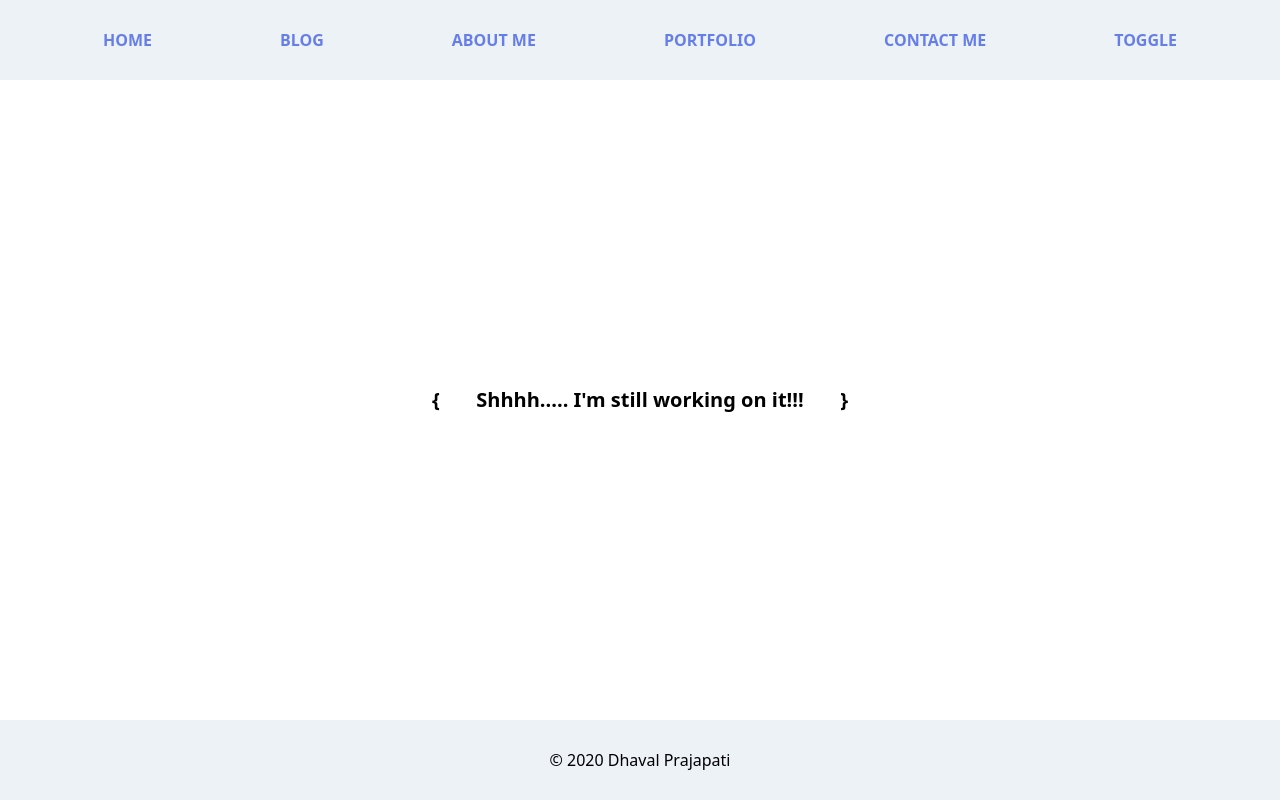
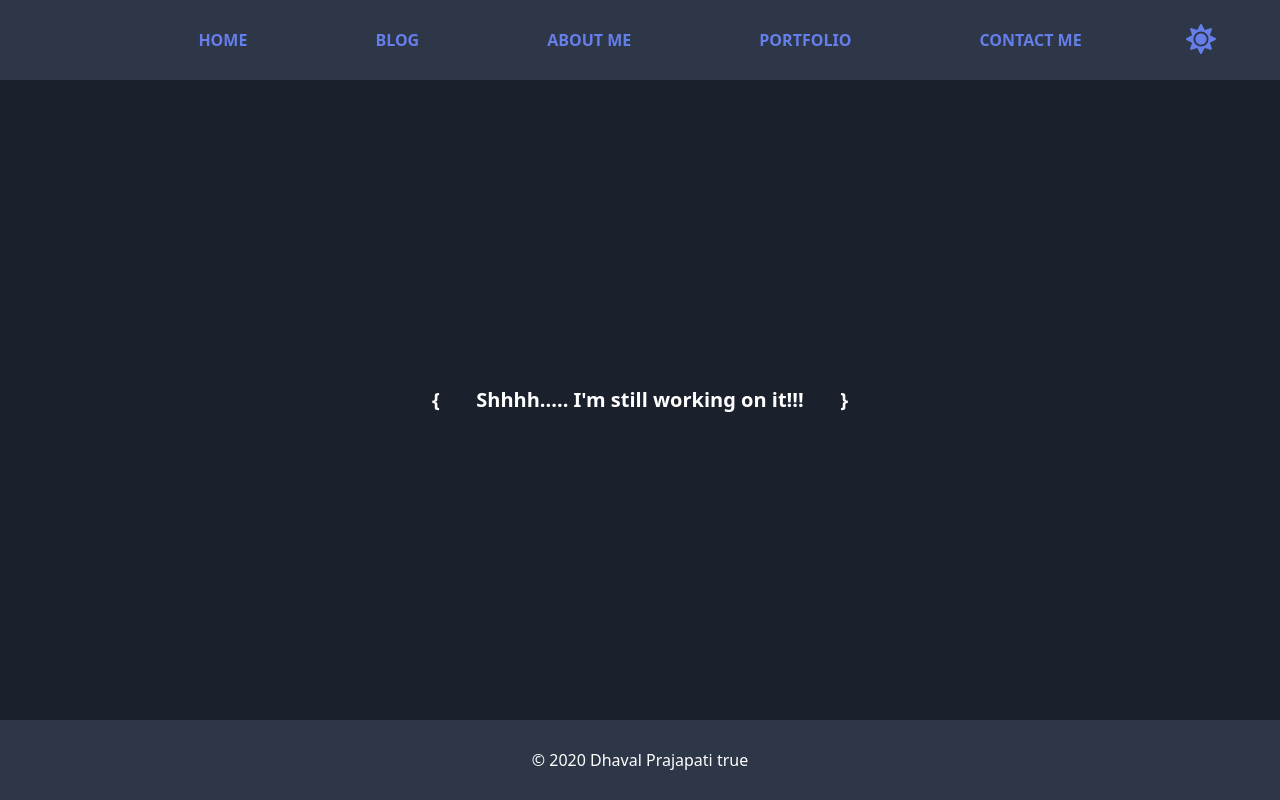
Before and after one commit to dhvl5/dhvl5-nuxt, a Nuxt app: page /blog in a window 1280 px wide. Built offline with nearby package versions, Linux system fonts and the light colour scheme.

Commit message:
dark-mode

```diff
--- a/assets/css/tailwind.css
+++ b/assets/css/tailwind.css
@@ -15,3 +15,7 @@
     --bg-background-secondary: #2D3748;
     --text-color: #ffffff;
 }
+
+.theme-bg {
+    transition: background-color .25s;
+}
--- a/layouts/default.vue
+++ b/layouts/default.vue
@@ -1,32 +1,50 @@
 <template>
-  <div class="bg-background-primary">
+  <div class="theme-bg bg-background-primary">
     <nuxt/>
-    <div class="flex flex-row justify-center items-center bg-background-secondary w-full h-20 fixed top-0">
+    <div class="theme-bg flex flex-row justify-center items-center bg-background-secondary w-full h-20 fixed top-0">
         <nuxt-link class="outline-none text-indigo-500 mx-16 font-bold transform ease-in-out duration-300 hover:text-indigo-300 text" to="/">HOME</nuxt-link>
         <nuxt-link class="outline-none text-indigo-500 mx-16 font-bold transform ease-in-out duration-300 hover:text-indigo-300 text" to="/blog">BLOG</nuxt-link>
         <nuxt-link class="outline-none text-indigo-500 mx-16 font-bold transform ease-in-out duration-300 hover:text-indigo-300 text" to="/about">ABOUT ME</nuxt-link>
         <nuxt-link class="outline-none text-indigo-500 mx-16 font-bold transform ease-in-out duration-300 hover:text-indigo-300 text" to="/portfolio">PORTFOLIO</nuxt-link>
         <nuxt-link class="outline-none text-indigo-500 mx-16 font-bold transform ease-in-out duration-300 hover:text-indigo-300 text" to="/contact">CONTACT ME</nuxt-link>
-        <a @click.prevent="toggleTheme" class="outline-none text-indigo-500 mx-16 font-bold transform ease-in-out duration-300 hover:text-indigo-300 text" href="#">TOGGLE</a>
+        <a @click.prevent="toggleTheme" class="fixed right-0 outline-none text-indigo-500 mx-16 font-bold hover:text-indigo-300 text" href="#">
+          <font-awesome-icon v-if="this.toggle" :icon="{ prefix: 'fas', iconName: 'sun' }" style="font-size: 30px"/>
+          <font-awesome-icon v-else :icon="{ prefix: 'fas', iconName: 'moon' }" style="font-size: 30px"/>
+        </a>
     </div>
-    <div class="flex flex-row justify-center items-center bg-background-secondary w-full h-20 fixed bottom-0 text-text-text-color">
-      <p> &copy; 2020 Dhaval Prajapati </p>
+    <div class="theme-bg flex flex-row justify-center items-center bg-background-secondary w-full h-20 fixed bottom-0 text-text-text-color">
+      <p> &copy; 2020 Dhaval Prajapati {{ toggle }}</p>
     </div>
   </div>
 </template>
 
 <script>
+  var toggle = false;
+  var theme = document.body;
+
   export default {
+    created() {
+      if(localStorage.getItem('toggle') === 'false')
+      {
+        this.toggle = false;
+        theme.classList.toggle("theme-dark", this.toggle);
+      }
+      else
+      {
+        this.toggle = true;
+        theme.classList.toggle("theme-dark", this.toggle);
+      }
+    },
     data() {
       return {
-        theme: 'theme-light'
+        toggle: false
       }
     },
     methods: {
       toggleTheme() {
-        // theme = theme === 'theme-light' ? 'theme-dark' : 'theme-light'
-        var sss = document.body;
-        sss.classList.toggle("theme-dark");
+        this.toggle = !this.toggle;
+        theme.classList.toggle("theme-dark", this.toggle);
+        localStorage.setItem('toggle', this.toggle);
       }
     }
   }
--- a/pages/about.vue
+++ b/pages/about.vue
@@ -1,5 +1,5 @@
 <template>
-    <div class="flex flex-col w-full h-screen justify-center items-center px-64 bg-background-primary text-text-text-color">
+    <div class="theme-bg flex flex-col w-full h-screen justify-center items-center px-64 bg-background-primary text-text-text-color">
       <h1 class="font-bold text-3xl">Hello, it's me again &#128516;</h1> <br>
       <h2 class="text-xl">I've always loved games more than anything, I have so many ideas with so much potential. I want to create this and that and so on, but then I started working as a Data Entry Clerk while pursuing my studies further, those were some of the worst days ever. The job was killing me from inside before I decided to drop out of college to do what I actually wanted to do. Since then, I've completed an internship and taught myself Unity3D within a few months, I am currently working within the industry and am actively creating 2D, 3D and AR apps/games.</h2>
     </div>
--- a/pages/blog.vue
+++ b/pages/blog.vue
@@ -1,5 +1,5 @@
 <template>
-    <div class="flex w-full h-screen justify-center items-center font-bold text-xl bg-background-primary text-text-text-color">
+    <div class="theme-bg flex w-full h-screen justify-center items-center font-bold text-xl bg-background-primary text-text-text-color">
         <h1> { &nbsp;&nbsp;&nbsp;&nbsp;&nbsp; <span> Shhhh..... I'm still working on it!!! </span> &nbsp;&nbsp;&nbsp;&nbsp;&nbsp; } </h1>
     </div>
 </template>
--- a/pages/contact.vue
+++ b/pages/contact.vue
@@ -1,5 +1,5 @@
 <template>
-    <div class="flex w-full h-screen justify-center items-center font-bold text-xl bg-background-primary text-text-text-color">
+    <div class="theme-bg flex w-full h-screen justify-center items-center font-bold text-xl bg-background-primary text-text-text-color">
         <h1>CONTACT ME</h1>
     </div>
 </template>
--- a/pages/index.vue
+++ b/pages/index.vue
@@ -1,6 +1,6 @@
 <template>
 
-  <div class="w-full h-full select-none bg-background-primary text-text-text-color">
+  <div class="theme-bg w-full h-full select-none bg-background-primary text-text-text-color">
     <div class="flex flex-col w-full h-screen justify-center items-center">
 
       <img class="transform ease-in-out duration-300 shadow-2xl rounded-full w-auto h-auto scale-78 hover:scale-75 hover:shadow-xs" src="~/assets/me.png"/>
--- a/pages/portfolio.vue
+++ b/pages/portfolio.vue
@@ -1,5 +1,5 @@
 <template>
-    <div class="flex w-full h-screen justify-center items-center font-bold text-xl bg-background-primary text-text-text-color">
+    <div class="theme-bg flex w-full h-screen justify-center items-center font-bold text-xl bg-background-primary text-text-text-color">
         <h1>PORTFOLIO</h1>
     </div>
 </template>
```
